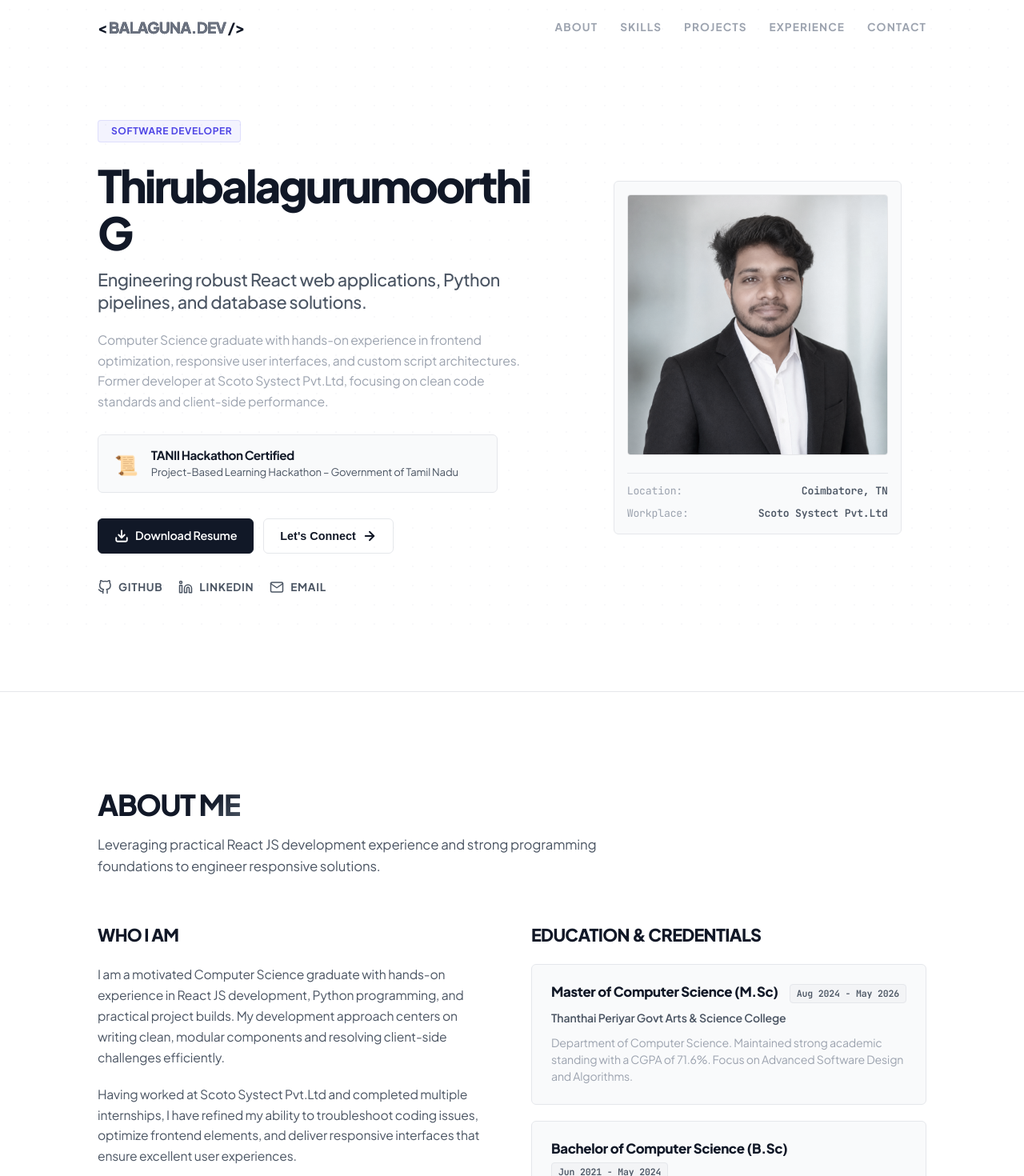
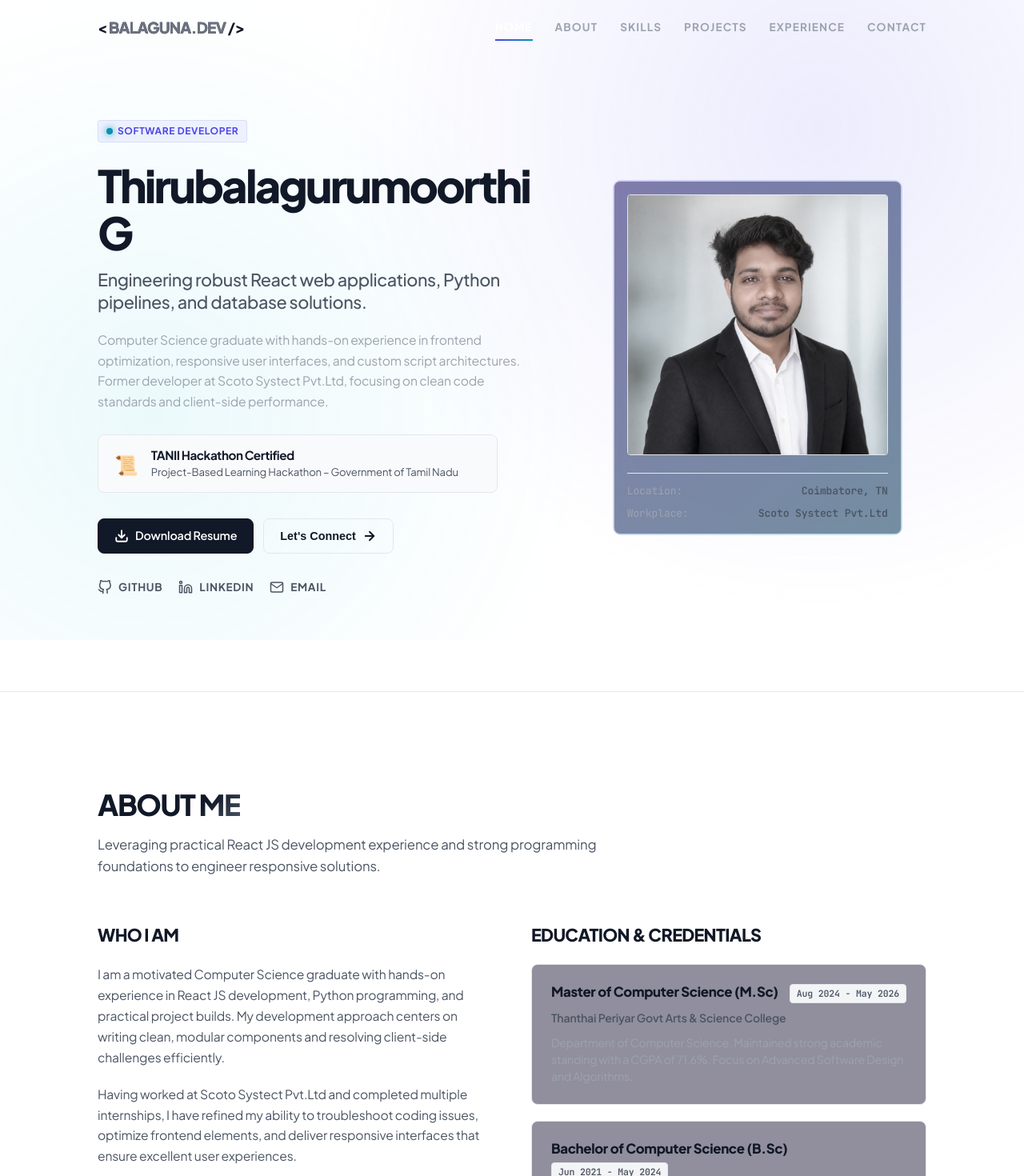
Before and after one commit to balaguru33/portfolio, a React (Vite) app: page / in a window 1280 px wide. Shown: the top 1470 px of the page at 80% size. Built offline with nearby package versions, Linux system fonts and the light colour scheme.

Commit message:
Revamp design: cosmic navy theme, background ambient glows, animated portrait border, and timeline hover glow nodes

```diff
--- a/src/components/Contact.css
+++ b/src/components/Contact.css
@@ -62,6 +62,13 @@
   background: var(--bg-tertiary);
   color: var(--text-primary);
   border: 1px solid var(--border-color);
+  transition: transform var(--transition-normal), border-color var(--transition-normal), color var(--transition-normal);
+}
+
+.info-card:hover .info-icon-wrapper {
+  transform: scale(1.1) rotate(8deg);
+  border-color: var(--accent-secondary);
+  color: var(--accent-secondary);
 }
 
 .info-icon-wrapper svg {
--- a/src/components/Experience.css
+++ b/src/components/Experience.css
@@ -6,13 +6,26 @@
 }
 
 .timeline-line {
-  display: none; /* Removed the complex vertical background line for a cleaner card layout */
+  display: block;
+  position: absolute;
+  top: 0;
+  bottom: 0;
+  left: 12px;
+  width: 2px;
+  background: linear-gradient(180deg,
+    rgba(99, 102, 241, 0) 0%,
+    rgba(255, 255, 255, 0.08) 15%,
+    rgba(255, 255, 255, 0.08) 85%,
+    rgba(6, 182, 212, 0) 100%
+  );
+  z-index: 1;
 }
 
 .timeline-node {
   position: relative;
-  padding-left: 0;
+  padding-left: 40px;
   margin-bottom: 24px;
+  transition: all var(--transition-normal);
 }
 
 .timeline-node:last-child {
@@ -20,7 +33,42 @@
 }
 
 .timeline-marker {
-  display: none; /* Avoid template-looking dot timelines */
+  display: flex;
+  align-items: center;
+  justify-content: center;
+  position: absolute;
+  left: 5px;
+  top: 36px;
+  width: 16px;
+  height: 16px;
+  z-index: 3;
+}
+
+.marker-inner {
+  width: 8px;
+  height: 8px;
+  background-color: var(--text-muted);
+  border-radius: 50%;
+  border: 2px solid var(--bg-primary);
+  transition: all var(--transition-normal);
+}
+
+.timeline-node:hover .marker-inner {
+  background-color: var(--accent-primary);
+  box-shadow: 0 0 10px var(--accent-primary);
+  transform: scale(1.4);
+}
+
+@media (max-width: 576px) {
+  .timeline-node {
+    padding-left: 26px;
+  }
+  .timeline-line {
+    left: 6px;
+  }
+  .timeline-marker {
+    left: -1px;
+  }
 }
 
 /* Crisp career card panels */
--- a/src/components/Hero.css
+++ b/src/components/Hero.css
@@ -163,17 +163,50 @@
 .portrait-frame {
   width: 100%;
   max-width: 360px;
-  background-color: var(--bg-secondary);
+  background-color: rgba(12, 8, 39, 0.45);
+  backdrop-filter: blur(12px);
+  -webkit-backdrop-filter: blur(12px);
   border: 1px solid var(--border-color);
   padding: 16px;
   border-radius: var(--border-radius-sm);
   transition: all var(--transition-normal);
+  position: relative;
+  z-index: 1;
+}
+
+.portrait-frame::after {
+  content: '';
+  position: absolute;
+  top: -2px;
+  left: -2px;
+  right: -2px;
+  bottom: -2px;
+  background: linear-gradient(135deg, var(--accent-primary) 0%, var(--accent-secondary) 100%);
+  border-radius: calc(var(--border-radius-sm) + 2px);
+  z-index: -1;
+  opacity: 0.2;
+  transition: opacity var(--transition-normal);
+}
+
+.portrait-frame:hover::after {
+  opacity: 1;
+  animation: rotate-gradient 4s linear infinite;
+  background: conic-gradient(from 0deg, var(--accent-primary), var(--accent-secondary), var(--accent-primary));
+}
+
+@keyframes rotate-gradient {
+  0% {
+    filter: hue-rotate(0deg);
+  }
+  100% {
+    filter: hue-rotate(360deg);
+  }
 }
 
 .portrait-frame:hover {
-  border-color: var(--border-hover);
-  transform: translateY(-4px);
-  box-shadow: 0 15px 30px -10px rgba(0, 0, 0, 0.6);
+  border-color: transparent;
+  transform: translateY(-5px);
+  box-shadow: 0 25px 50px -15px rgba(99, 102, 241, 0.25);
 }
 
 .portrait-img {
--- a/src/components/Navbar.css
+++ b/src/components/Navbar.css
@@ -35,6 +35,11 @@
   align-items: center;
   letter-spacing: -0.04em;
   gap: 2px;
+  transition: transform var(--transition-fast);
+}
+
+.navbar-logo:hover {
+  transform: scale(1.03);
 }
 
 .logo-symbol {
@@ -48,6 +53,11 @@
   -webkit-text-fill-color: #6b7280 !important;
   font-weight: 850;
   text-transform: uppercase;
+  transition: text-shadow var(--transition-fast);
+}
+
+.navbar-logo:hover .logo-text {
+  text-shadow: 0 0 15px rgba(107, 114, 128, 0.5);
 }
 
 .navbar-links {
@@ -64,6 +74,26 @@
   letter-spacing: 0.08em;
   padding: 6px 0;
   transition: color var(--transition-fast);
+  position: relative;
+}
+
+.nav-link::after {
+  content: '';
+  position: absolute;
+  bottom: 0;
+  left: 0;
+  width: 100%;
+  height: 2px;
+  background: linear-gradient(90deg, var(--accent-primary), var(--accent-secondary));
+  transform: scaleX(0);
+  transform-origin: right;
+  transition: transform 0.3s cubic-bezier(0.16, 1, 0.3, 1);
+}
+
+.nav-link:hover::after,
+.nav-link.active::after {
+  transform: scaleX(1);
+  transform-origin: left;
 }
 
 .nav-link:hover,
--- a/src/components/Projects.css
+++ b/src/components/Projects.css
@@ -155,6 +155,26 @@
 
 .project-action-link:hover {
   color: var(--text-primary);
+  transform: translateY(-1px);
+}
+
+.project-card .project-title {
+  transition: color var(--transition-fast);
+}
+
+.project-card:hover .project-title {
+  background: linear-gradient(135deg, var(--text-primary) 30%, var(--accent-primary) 100%);
+  -webkit-background-clip: text;
+  -webkit-text-fill-color: transparent;
+  background-clip: text;
+}
+
+.project-card .project-index {
+  transition: color var(--transition-fast);
+}
+
+.project-card:hover .project-index {
+  color: var(--accent-secondary);
 }
 
 @media (max-width: 576px) {
--- a/src/components/Skills.css
+++ b/src/components/Skills.css
@@ -117,6 +117,22 @@
   height: 100%;
   border-radius: 100px;
   background-color: var(--text-primary);
+  transition: background-color var(--transition-normal), box-shadow var(--transition-normal);
+}
+
+.skills-category-card:hover .skill-progress-bar {
+  background-color: var(--accent-primary);
+  box-shadow: 0 0 10px rgba(99, 102, 241, 0.8);
+}
+
+.category-icon-wrapper {
+  transition: transform var(--transition-normal), border-color var(--transition-normal), color var(--transition-normal);
+}
+
+.skills-category-card:hover .category-icon-wrapper {
+  border-color: var(--accent-secondary);
+  color: var(--accent-secondary);
+  transform: scale(1.08) rotate(5deg);
 }
 
 .fill-advanced {
--- a/src/index.css
+++ b/src/index.css
@@ -3,20 +3,20 @@
    ---------------------------------------------------- */
 :root {
   /* Colors - Inspired by Vercel & Stripe minimal aesthetics */
-  --bg-primary: #030712;    /* Dark Gray 950 */
-  --bg-secondary: #0b0f19;  /* Slate 950/900 */
-  --bg-tertiary: #111827;   /* Gray 900 */
+  --bg-primary: #030014;      /* Deep Cosmic Navy/Black */
+  --bg-secondary: #0c0827;    /* Dark Violet Slate card */
+  --bg-tertiary: #141038;     /* Muted Cosmic Indigo Card Hover */
 
   --accent-rgb: 99, 102, 241; /* Indigo */
   --accent-primary: #6366f1;   /* Indigo 500 */
   --accent-secondary: #06b6d4; /* Cyan 500 */
 
   --text-primary: #f9fafb;     /* Gray 50 */
-  --text-secondary: #9ca3af;   /* Gray 400 */
-  --text-muted: #6b7280;       /* Gray 500 */
+  --text-secondary: #c7cbd3;   /* Bright Slate Gray 300 */
+  --text-muted: #8b8f9c;       /* Muted Slate Gray 500 */
 
-  --border-color: #1f2937;     /* Gray 800 */
-  --border-hover: #374151;     /* Gray 700 */
+  --border-color: rgba(255, 255, 255, 0.05); /* Modern Glass Thin Border */
+  --border-hover: rgba(99, 102, 241, 0.25);  /* Glowing Indigo Tinted Border */
 
   --font-sans: 'Plus Jakarta Sans', system-ui, -apple-system, sans-serif;
   --font-mono: 'JetBrains Mono', monospace;
@@ -24,12 +24,12 @@
   /* Layout */
   --max-width: 1100px;
   --header-height: 70px;
-  --border-radius-sm: 6px;
-  --border-radius-md: 12px;
-  --border-radius-lg: 20px;
+  --border-radius-sm: 8px;     /* Slightly larger rounded corners for premium feel */
+  --border-radius-md: 16px;
+  --border-radius-lg: 24px;
 
-  --transition-fast: 0.15s ease;
-  --transition-normal: 0.25s cubic-bezier(0.16, 1, 0.3, 1);
+  --transition-fast: 0.2s ease;
+  --transition-normal: 0.4s cubic-bezier(0.16, 1, 0.3, 1);
 
   color-scheme: dark;
 }
@@ -86,11 +86,26 @@
   left: 0;
   width: 100%;
   height: 100%;
-  background-image: radial-gradient(var(--border-color) 1px, transparent 1px);
+  background-image: radial-gradient(rgba(255, 255, 255, 0.07) 1px, transparent 1px);
   background-size: 24px 24px;
-  opacity: 0.3;
+  opacity: 0.4;
   pointer-events: none;
   z-index: -1;
+}
+
+/* Glowing background ambient lights for premium cosmic feel */
+body::after {
+  content: '';
+  position: fixed;
+  top: 0;
+  left: 0;
+  width: 100%;
+  height: 100%;
+  background:
+    radial-gradient(circle at 80% 20%, rgba(99, 102, 241, 0.12) 0%, transparent 50%),
+    radial-gradient(circle at 15% 65%, rgba(6, 182, 212, 0.08) 0%, transparent 45%);
+  pointer-events: none;
+  z-index: -2;
 }
 
 /* Custom Scrollbar */
@@ -179,19 +194,51 @@
    CARDS (Crisp, High-end, Slate Panels)
    ---------------------------------------------------- */
 .interactive-card {
-  background: var(--bg-secondary);
+  background: rgba(12, 8, 39, 0.45);
+  backdrop-filter: blur(12px);
+  -webkit-backdrop-filter: blur(12px);
   border: 1px solid var(--border-color);
   border-radius: var(--border-radius-sm);
   padding: 32px;
   transition: all var(--transition-normal);
   position: relative;
+  overflow: hidden;
+}
+
+.interactive-card::before {
+  content: '';
+  position: absolute;
+  top: 0;
+  left: 0;
+  width: 100%;
+  height: 100%;
+  background: radial-gradient(
+    400px circle at var(--mouse-x, 0px) var(--mouse-y, 0px),
+    rgba(99, 102, 241, 0.08),
+    transparent 50%
+  );
+  border-radius: inherit;
+  opacity: 0;
+  transition: opacity 0.4s ease;
+  pointer-events: none;
+  z-index: 1;
+}
+
+.interactive-card:hover::before {
+  opacity: 1;
+}
+
+.interactive-card > * {
+  position: relative;
+  z-index: 2;
 }
 
 .interactive-card:hover {
   border-color: var(--border-hover);
-  background: var(--bg-tertiary);
-  transform: translateY(-2px);
-  box-shadow: 0 10px 30px -10px rgba(0, 0, 0, 0.7);
+  background: rgba(20, 16, 56, 0.6);
+  transform: translateY(-3px);
+  box-shadow: 0 20px 40px -15px rgba(3, 0, 20, 0.8),
+              0 0 1px 1px rgba(99, 102, 241, 0.15);
 }
 
 /* Ambient glow header badge */
@@ -281,8 +328,9 @@
 
 .form-input:focus, .form-textarea:focus {
   outline: none;
-  border-color: var(--text-secondary);
-  background-color: var(--bg-tertiary);
+  border-color: var(--accent-primary);
+  background-color: rgba(20, 16, 56, 0.4);
+  box-shadow: 0 0 15px rgba(99, 102, 241, 0.25);
 }
 
 .form-textarea {
@@ -304,3 +352,38 @@
     padding: 0 20px;
   }
 }
+
+/* Tagline badge pulsing green/blue dot style */
+.pulse-glow {
+  width: 8px;
+  height: 8px;
+  background-color: var(--accent-secondary);
+  border-radius: 50%;
+  display: inline-block;
+  position: relative;
+  box-shadow: 0 0 10px var(--accent-secondary);
+}
+
+.pulse-glow::after {
+  content: '';
+  position: absolute;
+  top: -2px;
+  left: -2px;
+  right: -2px;
+  bottom: -2px;
+  border: 1px solid var(--accent-secondary);
+  border-radius: 50%;
+  animation: pulse-ring 1.8s cubic-bezier(0.215, 0.61, 0.355, 1) infinite;
+  opacity: 0;
+}
+
+@keyframes pulse-ring {
+  0% {
+    transform: scale(0.5);
+    opacity: 0.8;
+  }
+  100% {
+    transform: scale(2.5);
+    opacity: 0;
+  }
+}
```
